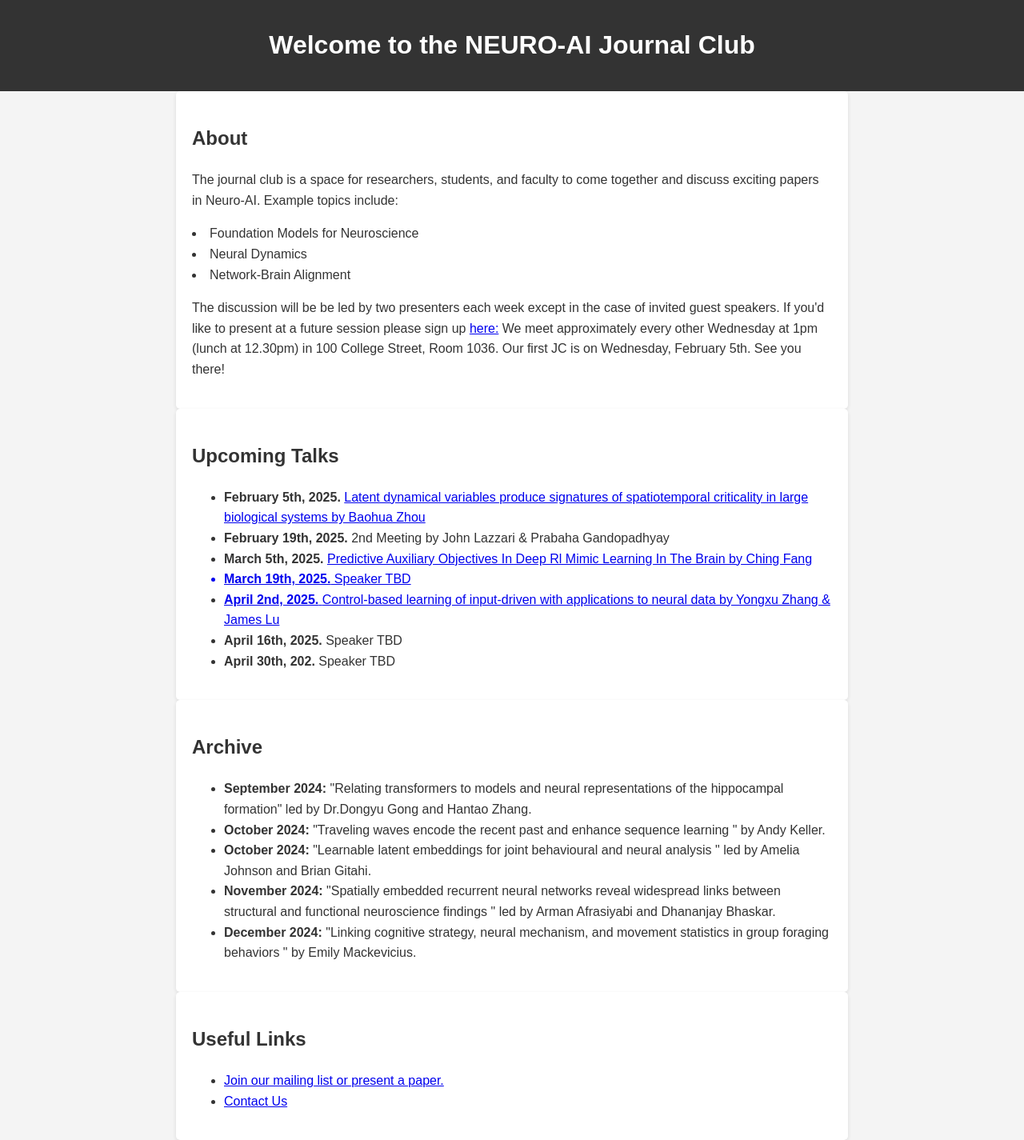
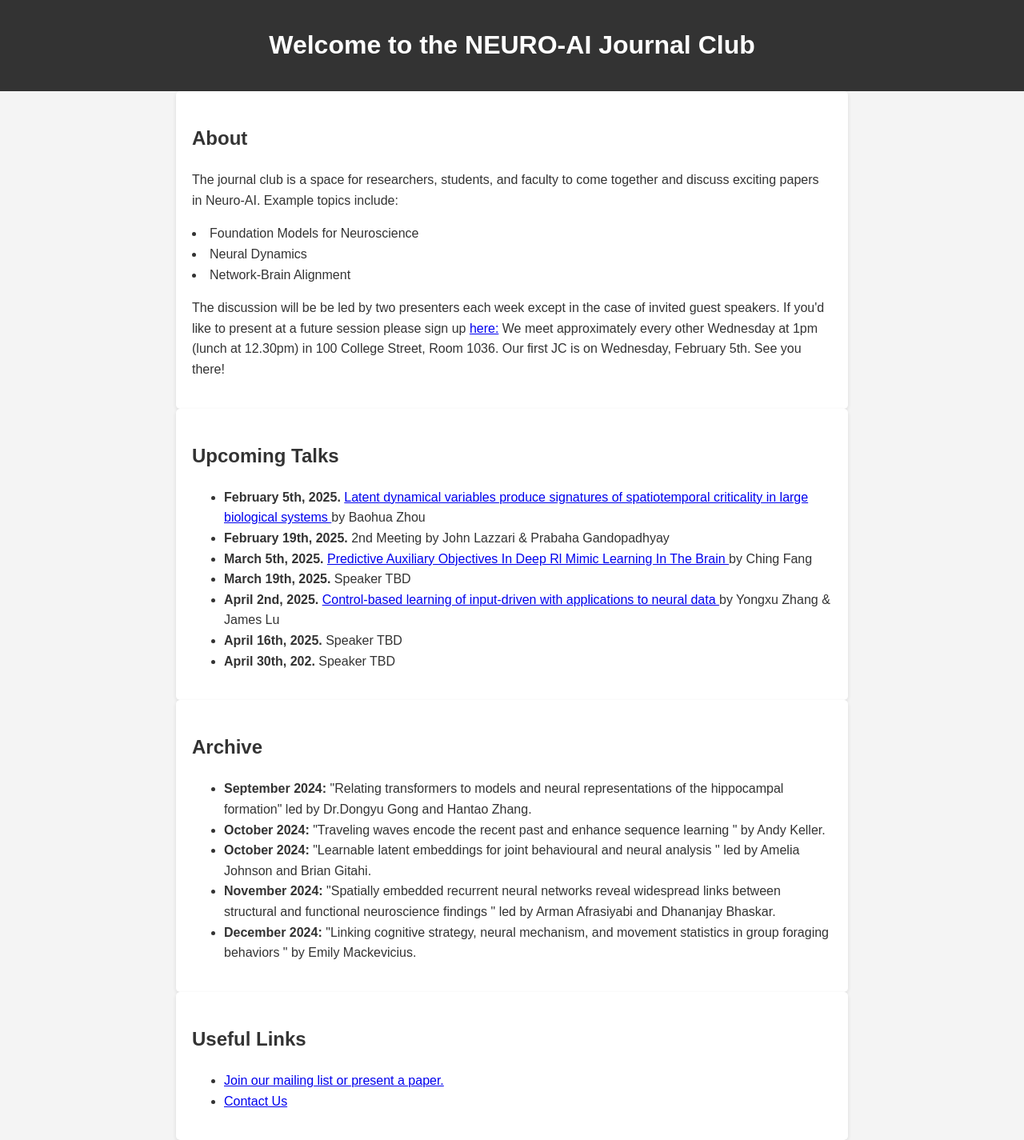
Before and after one commit to WTI-NEURO-AI-JOURNAL-CLUB/NEURO-AI_JC, a Jekyll site: the page index.html, which Jekyll copies as it is, in a window 1280 px wide. Shown: the whole page at 80% size. Built offline with Jekyll 4.4.1, drawn with Linux system fonts in a browser that asks for light colours; part of the change alters nothing that is shown.

```diff
--- a/index.html
+++ b/index.html
@@ -56,11 +56,11 @@
     <section>
         <h2>Upcoming Talks</h2>
         <ul>
-            <li><strong>February 5th, 2025.</strong> <a href= "https://link.aps.org/accepted/10.1103/PhysRevLett.126.118302"> Latent dynamical variables produce signatures of spatiotemporal criticality in large biological systems by Baohua Zhou </a></li>
+            <li><strong>February 5th, 2025.</strong> <a href= "https://link.aps.org/accepted/10.1103/PhysRevLett.126.118302"> Latent dynamical variables produce signatures of spatiotemporal criticality in large biological systems </a> by Baohua Zhou </li>
             <li><strong> February 19th, 2025.</strong> 2nd Meeting by John Lazzari & Prabaha Gandopadhyay </li>
-            <li><strong> March 5th, 2025.</strong> <a href= "https://arxiv.org/pdf/2310.06089"> Predictive Auxiliary Objectives In Deep Rl Mimic Learning In The Brain by Ching Fang </li>
+            <li><strong> March 5th, 2025.</strong> <a href= "https://arxiv.org/pdf/2310.06089"> Predictive Auxiliary Objectives In Deep Rl Mimic Learning In The Brain </a> by Ching Fang </li>
             <li><strong> March 19th, 2025.</strong> Speaker TBD </li>
-            <li><strong> April 2nd, 2025.</strong> <a href="https://www.biorxiv.org/content/10.1101/2021.10.07.463540v2.full.pdf"> Control-based learning of input-driven with applications to neural data by Yongxu Zhang & James Lu </a></li>
+            <li><strong> April 2nd, 2025.</strong> <a href="https://www.biorxiv.org/content/10.1101/2021.10.07.463540v2.full.pdf"> Control-based learning of input-driven with applications to neural data </a> by Yongxu Zhang & James Lu </a></li>
             <li><strong> April 16th, 2025.</strong>  Speaker TBD </li>
             <li><strong> April 30th, 202.</strong> Speaker TBD </li>
         </ul>
```
